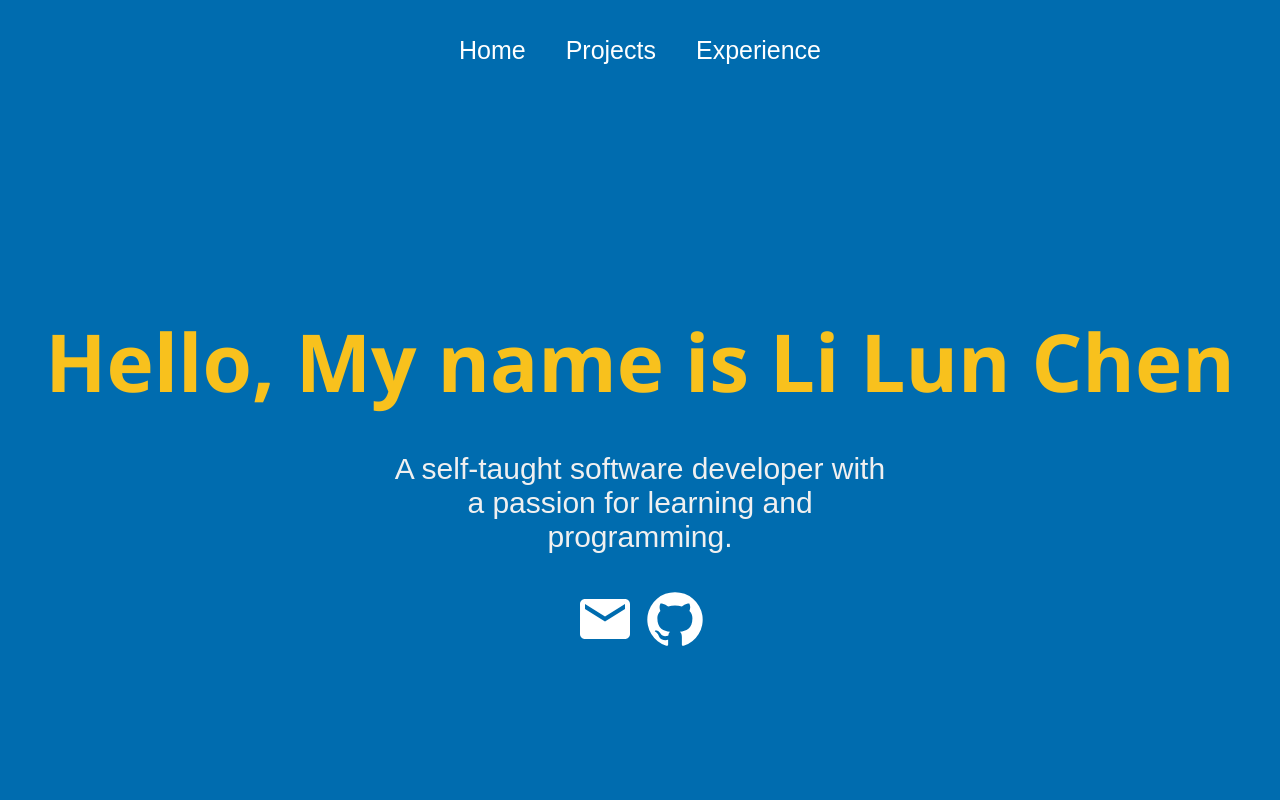
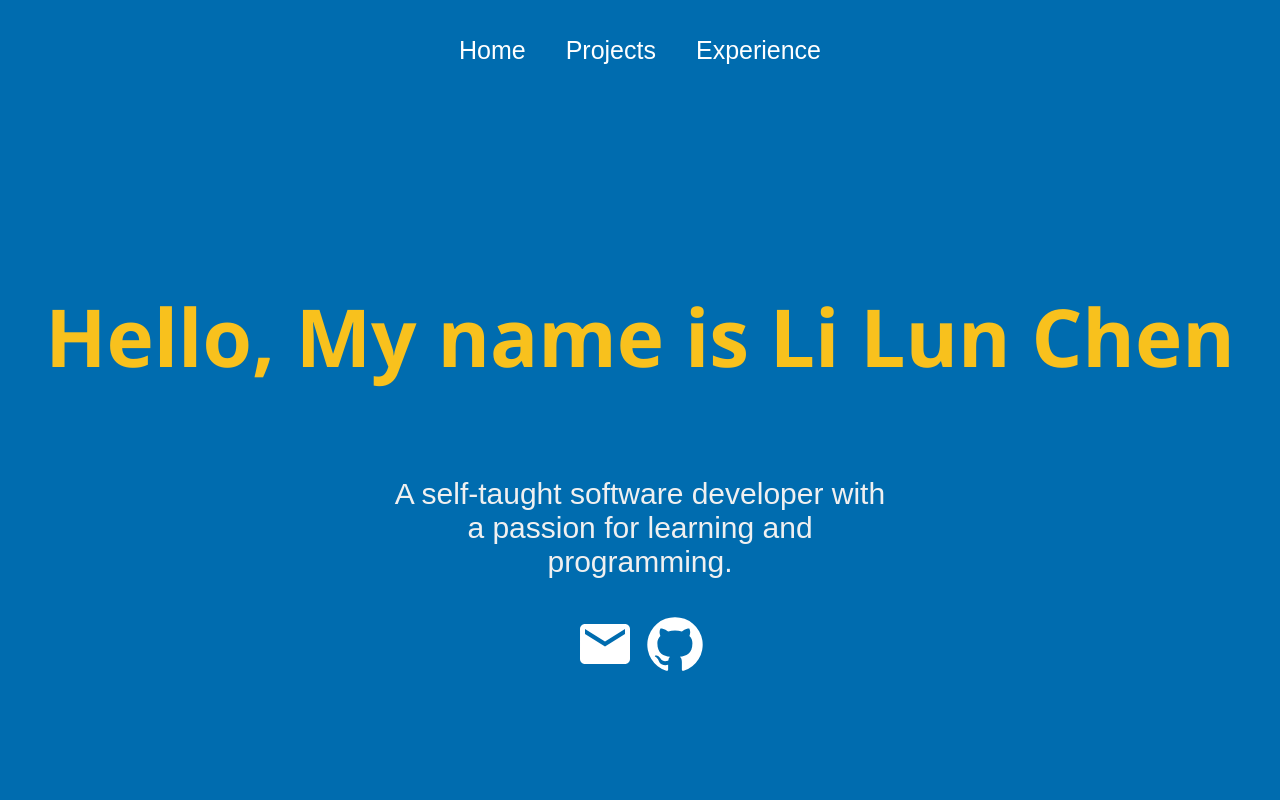
Before and after one commit to qpalzm126/Portfolio_LiLun, a React (Create React App) app: page / in a window 1280 px wide. Shown: the top 800 px of the page. Built offline with nearby package versions, Linux system fonts and the light colour scheme.

Commit message:
20230524 2045

```diff
--- a/src/styles/Home.css
+++ b/src/styles/Home.css
@@ -28,6 +28,7 @@
   .about .prompt {
     width: 40%;
     font-size: 30px;
+    margin-top: 50px;
   }
   .prompt svg {
     font-size: 60px;
@@ -57,7 +58,7 @@
     font-size: 20px;
   }
 
-  @media only screen and (max-width: 600px) {
+  @media only screen and (max-width: 628px) {
     .about h2 {
       font-size: 40px;
     }
--- a/src/styles/Navbar.css
+++ b/src/styles/Navbar.css
@@ -60,7 +60,7 @@
     }
   }
 
-  @media only screen and (max-width: 600px) {
+  @media only screen and (max-width: 628px) {
     .toggleButton {
       display: flex;
     }
@@ -69,7 +69,7 @@
     }
   }
 
-  @media only screen and (min-width: 600px) {
+  @media only screen and (min-width: 628px) {
     .toggleButton {
       display: none;
     }
```
